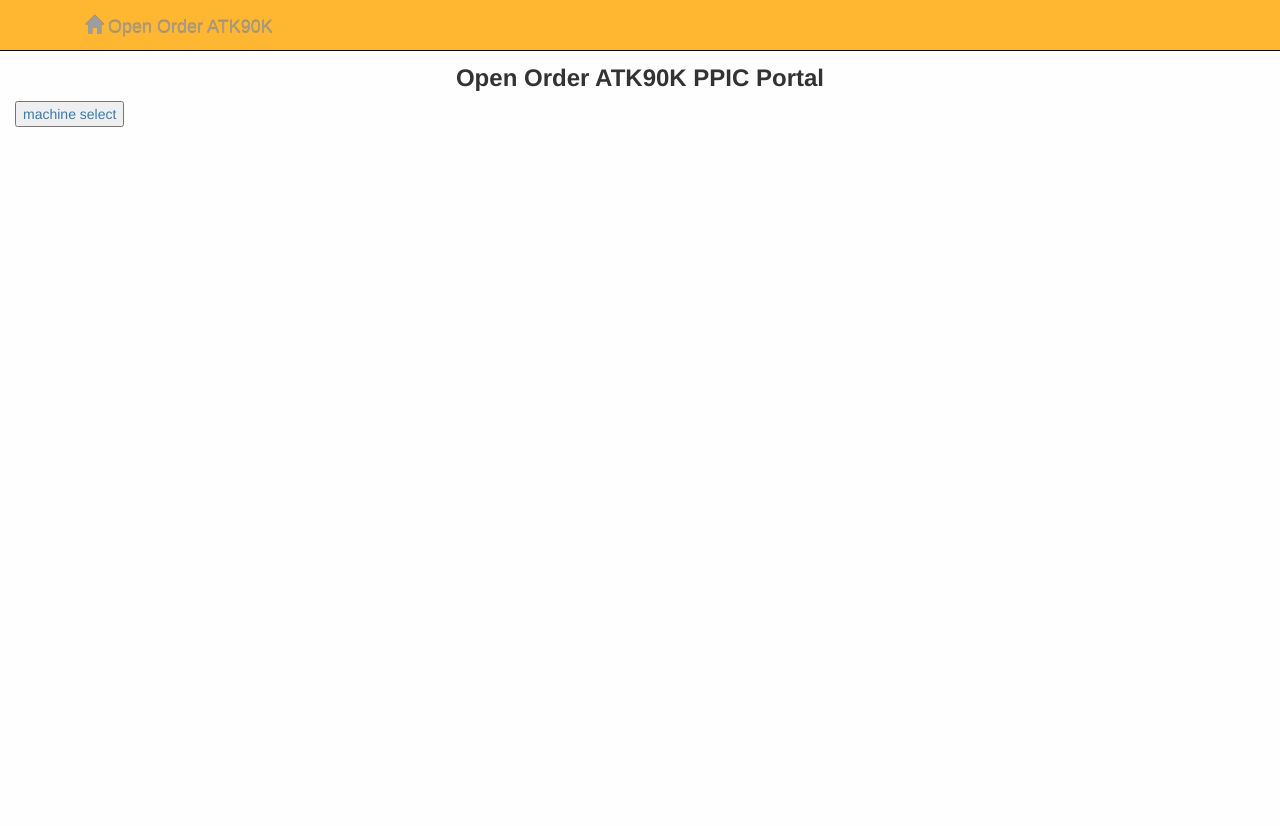
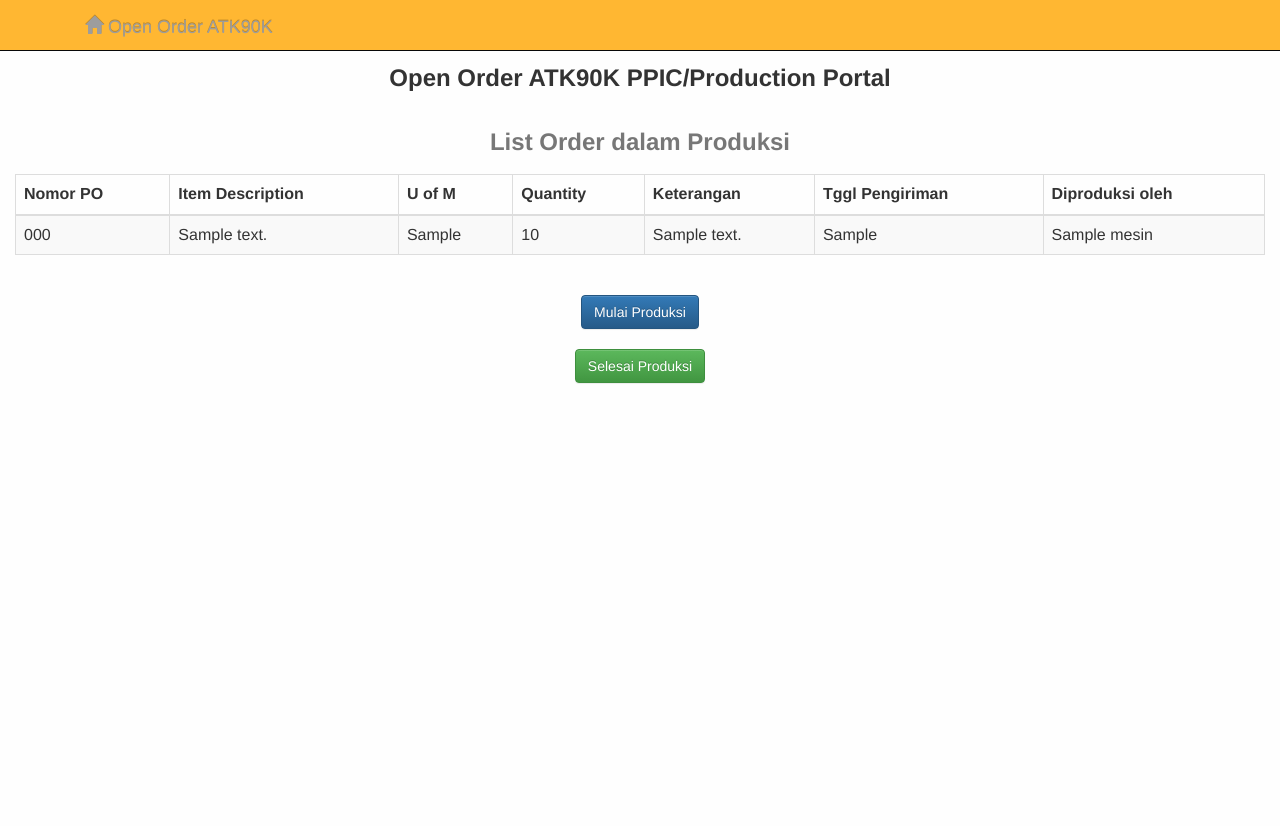
Before and after one commit to kurniawanedwin95/open-order, a Django app: template opodserver/opodapp/templates/ppic_portal.html in a window 1280 px wide. Before the commit the page ends 127 px from the top, so only its background shows below. Run offline with Django 3.2, Linux system fonts and the light colour scheme; the template is opened without the code that fills it: most values are stand-ins (such as "Sample title", 1, 10 or a date in 2020); some libraries are stand-ins or nearby versions.

Commit message:
fix sales and ppic portal

```diff
--- a/opodserver/opodapp/templates/navbar.html
+++ b/opodserver/opodapp/templates/navbar.html
@@ -10,12 +10,12 @@
 
       .toscroll_order {
         overflow: scroll;
-        height: 600px;
+        height: 800px;
       }
 
       .toscroll_production{
         overflow: scroll;
-        height: 525px;
+        height: 725px;
       }
 
       .landscape{
--- a/opodserver/opodapp/templates/order_entry.html
+++ b/opodserver/opodapp/templates/order_entry.html
@@ -41,14 +41,13 @@
       <form method="post">
         {% csrf_token %}
         {{ form.as_p }}
-        <button type="submit">Masukkan Order</button><!--ngirim k database-->
+        <button type="submit" class="btn btn-success">Masukkan Order</button><!--ngirim k database-->
       </form>
+      <a href="/sales_portal" class="btn btn-primary">Kembali ke Portal</a>
       <!--onload nunjukin notif, setelah 5 detik menghilang-->
       <div onload="hideNotif()" id="notif">
         {% if method %}
           Order {{ Nomor_PO }} telah dimasukkan!
-        {% else %}
-          Order gagal dimasukkan
         {% endif %}
       </div>
     </div>
--- a/opodserver/opodapp/templates/order_modify.html
+++ b/opodserver/opodapp/templates/order_modify.html
@@ -51,6 +51,7 @@
         <!--ngehapus entry di database-->
         <button class="btn btn-danger" type="submit">Hapus Order</button><br>
       </form>
+      <a href="/sales_portal" class="btn btn-primary">Kembali ke Portal</a>
       <!--onload nunjukin notif, setelah 5 detik menghilang-->
       <div onload="hideNotif()" id="notif">
         {% if method %}
--- a/opodserver/opodapp/templates/ppic_portal.html
+++ b/opodserver/opodapp/templates/ppic_portal.html
@@ -14,9 +14,35 @@
   </head>
   <body>
     {% include "navbar.html" %}
-    <h3 align="center"><b>Open Order ATK90K PPIC Portal</b></h3>
-    <div class="container col-md-12">
-      <a href="/machine_select"><button>machine select</button></a><br>
+    <h3 align="center"><b>Open Order ATK90K PPIC/Production Portal</b></h3>
+    <div class="container col-md-12 toscroll_production" align="center">
+      <table class="table table-bordered table-striped">
+        <caption><h3 align="center"><b>List Order dalam Produksi</b></h3></caption>
+        <thead class="thead-dark">
+          <tr>
+            <th scope="col">Nomor PO</th>
+            <th scope="col">Item Description</th>
+            <th scope="col">U of M</th>
+            <th scope="col">Quantity</th>
+            <th scope="col">Keterangan</th>
+            <th scope="col">Tggl Pengiriman</th>
+            <th scope="col">Diproduksi oleh</th>
+          </tr>
+        </thead>
+        {% for item in production %}
+        <tr>
+          <td>{{ item.Nomor_PO }}</td>
+          <td>{{ item.Item_desc }}</td>
+          <td>{{ item.U_of_m }}</td>
+          <td>{{ item.Qty }}</td>
+          <td>{{ item.Keterangan }}</td>
+          <td>{{ item.Tggl_Pengiriman }}</td>
+          <td>{{ item.Mesin }}</td>
+        </tr>
+        {% endfor %}
+      </table><br>
+      <a href="/machine_select" class="btn btn-primary">Mulai Produksi</a><br><br>
+      <a href="/production_finish" class="btn btn-success">Selesai Produksi</a><br>
     </div>
   </body>
 </html>
--- a/opodserver/opodapp/templates/production_entry.html
+++ b/opodserver/opodapp/templates/production_entry.html
@@ -70,7 +70,7 @@
         <!--ngeupdate k database-->
         <button class="btn btn-success" type="submit">Produksi Order</button>
       </form>
-      <a class="btn btn-danger" href="/order_modify">Batal Produksi</a><br>
+      <a class="btn btn-danger" href="/ppic_portal">Batal Produksi</a><br>
       <!--Ideally ada notif, tapi mungkin bkan disini-->
       <!--<div onload="hideNotif()" id="notif">-->
       <!--  {% if method %}-->
--- a/opodserver/opodapp/templates/production_finish.html
+++ b/opodserver/opodapp/templates/production_finish.html
@@ -44,6 +44,7 @@
         <!--ngeupdate k database-->
         <button class="btn btn-success" type="submit">Produksi Selesai</button>
       </form>
+      <a href="/ppic_portal" class="btn btn-primary">Kembali ke Portal</a>
       <br>
       <!--onload nunjukin notif, setelah 5 detik menghilang-->
       <!--<div onload="hideNotif()" id="notif">-->
```
Also changed, not shown: opodserver/opodapp/templates/sales_portal.html (+26 -4 lines), opodserver/opodapp/views.py (+4 -4 lines).
